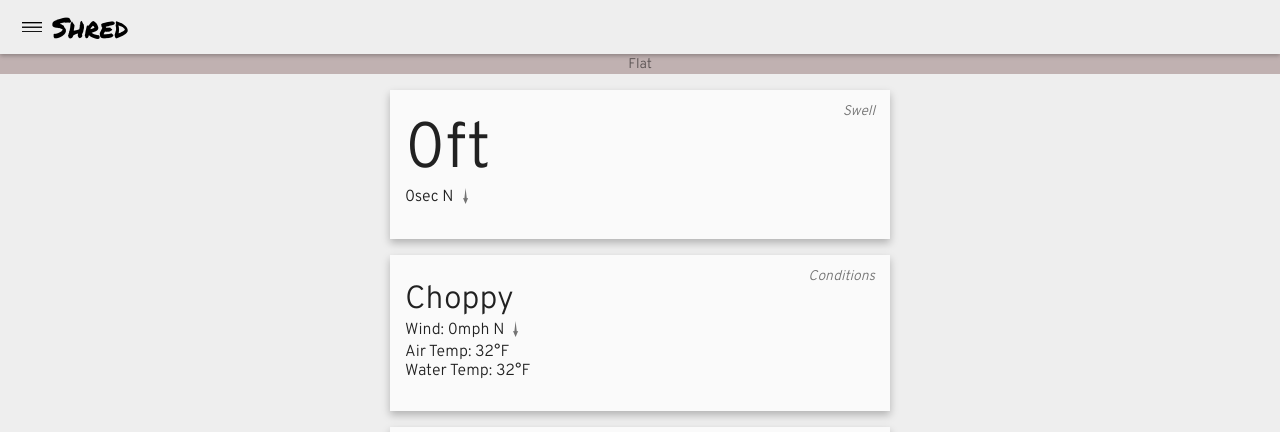
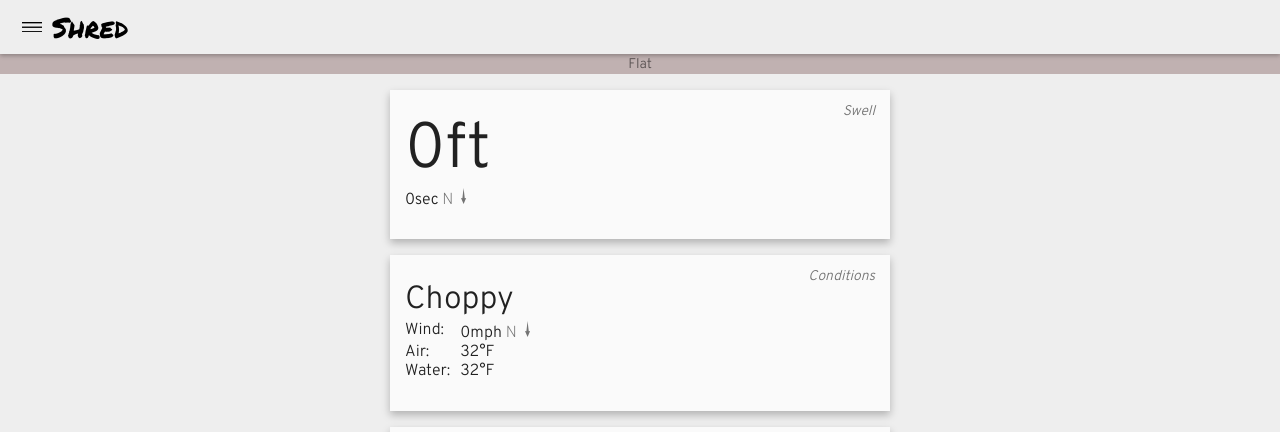
Before and after one commit to TunaSurf/ShouldIShred, a React (Create React App) app: page /1 in a window 1280 px wide. Shown: the top 432 px of the page. Built offline with nearby package versions, Linux system fonts and the light colour scheme; no server answers.

Commit message:
style alignment. add getTideData, but don't use

```diff
--- a/public/index.html
+++ b/public/index.html
@@ -10,7 +10,7 @@
     -->
     <link rel="manifest" href="%PUBLIC_URL%/manifest.json">
     <link rel="shortcut icon" href="%PUBLIC_URL%/favicon.ico">
-    <link href="https://fonts.googleapis.com/css?family=Overpass:300,400|Permanent+Marker" rel="stylesheet">
+    <link href="https://fonts.googleapis.com/css?family=Overpass:200,300,400|Permanent+Marker" rel="stylesheet">
     <link rel="stylesheet" href="https://use.fontawesome.com/releases/v5.1.0/css/all.css" integrity="sha384-lKuwvrZot6UHsBSfcMvOkWwlCMgc0TaWr+30HWe3a4ltaBwTZhyTEggF5tJv8tbt"
       crossorigin="anonymous">
     <!--
--- a/src/Card.css
+++ b/src/Card.css
@@ -38,13 +38,13 @@
   margin-bottom: .875em;
 }
 
-.card-contents p {
-  display: flex;
-  align-content: center;
+.card-contents p .direction {
+  color: rgba(0,0,0,0.54);
+  font-weight: 200;
 }
 
-.card-contents p span {
-  margin-left: 9px;
+.card-contents p .arrow-span {
+  margin-left: 8px;
 }
 
 .card-contents .arrow {
--- a/src/Swell.js
+++ b/src/Swell.js
@@ -12,7 +12,7 @@ class Swell extends Component {
     return (
       <div className="card-contents">
         <h2 className="swell-height">{this.props.swellHeight}ft</h2>
-        <p>{this.props.swellPeriod}sec {swellDirection} {this.props.swellCompass} <span>{arrow}</span></p>
+        <p>{this.props.swellPeriod}sec <span className="direction">{swellDirection} {this.props.swellCompass}</span><span className="arrow-span">{arrow}</span></p>
       </div>
     );
   }
--- a/src/Tide.css
+++ b/src/Tide.css
@@ -4,6 +4,10 @@
 
 .tide-graph-label {
   fill: rgba(0,0,0,0.87);
+}
+
+.tide-depth {
+  fill: rgba(0,0,0,0.54);
 }
 
 .triangle {
@@ -13,13 +17,13 @@
 .next-high .tide-label-left,
 .next-low .tide-label-right {
   opacity: 0;
-  animation: label-down 400ms 900ms cubic-bezier(.17,.67,.16,.99) forwards;
+  animation: label-down 400ms 850ms cubic-bezier(.17,.67,.16,.99) forwards;
 }
 
 .next-low .tide-label-left,
 .next-high .tide-label-right {
   opacity: 0;
-  animation: label-up 400ms 900ms cubic-bezier(.17,.67,.16,.99) forwards;
+  animation: label-up 400ms 850ms cubic-bezier(.17,.67,.16,.99) forwards;
 }
 
 @keyframes label-down {
--- a/src/Tide.js
+++ b/src/Tide.js
@@ -8,10 +8,10 @@ class Tide extends Component {
     let nextHighLabels = (
       <g className="next-high">
         <g className="tide-label-right" fontFamily="'Overpass-Light','Overpass'" fontSize="10">
-          <text className="tide-graph-label" x="288.959" y="29.09" transform="translate(-6.01 -6.728)">
+          <text className="tide-graph-label" x="289.959" y="29.09" transform="translate(-6.01 -6.728)">
             12:00 PM
           </text>
-          <text className="tide-graph-label" x="308.28" y="39.09" transform="translate(-6.01 -6.728)">
+          <text className="tide-graph-label tide-depth" x="306.28" y="39.09" transform="translate(-6.01 -6.728)">
             3.0 ft
           </text>
           <path className="triangle" d="M325,12.155l-6,0l3,-5.155l3,5.155Z" />
@@ -20,7 +20,7 @@ class Tide extends Component {
           <text className="tide-graph-label" x="288.959" y="29.09" transform="translate(-289.418 52.657)">
             12:00 PM
           </text>
-          <text className="tide-graph-label" x="288.959" y="39.09" transform="translate(-289.418 52.657)">
+          <text className="tide-graph-label tide-depth" x="288.959" y="39.09" transform="translate(-289.418 52.657)">
             3.0 ft
           </text>
           <path className="triangle" d="M0,94.845l6,0l-3,5.155l-3,-5.155Z" />
@@ -33,7 +33,7 @@ class Tide extends Component {
           <text className="tide-graph-label" x="288.959" y="29.09" transform="translate(-289.418 -6.728)">
             12:00 PM
           </text>
-          <text className="tide-graph-label" x="288.959" y="39.09" transform="translate(-289.418 -6.728)">
+          <text className="tide-graph-label tide-depth" x="288.959" y="39.09" transform="translate(-289.418 -6.728)">
             3.0 ft
           </text>
           <path className="triangle" d="M319,94.845l6,0l-3,5.155l-3,-5.155Z" />
@@ -42,7 +42,7 @@ class Tide extends Component {
           <text className="tide-graph-label" x="288.959" y="29.09" transform="translate(-6.01 52.657)">
             12:00 PM
           </text>
-          <text className="tide-graph-label" x="308.28" y="39.09" transform="translate(-6.01 52.657)">
+          <text className="tide-graph-label tide-depth" x="308.28" y="39.09" transform="translate(-6.01 52.657)">
             3.0 ft
           </text>
           <path className="triangle" d="M6,12.155l-6,0l3,-5.155l3,5.155Z" />
--- a/src/Wind.css
+++ b/src/Wind.css
@@ -1,3 +1,10 @@
 .conditions {
   font-size: 2em;
 }
+
+.conditions-details {
+  display: grid;
+  grid-template-columns: auto auto;
+  justify-content: start;
+  column-gap: 10px;
+}
--- a/src/Wind.js
+++ b/src/Wind.js
@@ -16,9 +16,14 @@ class Wind extends Component {
     return (
       <div className="card-contents">
         <h2 className="conditions">{this.props.texture}</h2>
-        <p>Wind: {this.props.windSpeed}mph {windDirection} {this.props.windCompass} <span>{arrow}</span></p>
-        <p>Air Temp: {toDegF(this.props.airTemp)}</p>
-        <p>Water Temp: {toDegF(this.props.waterTemp)}</p>
+        <section className="conditions-details">
+          <p>Wind:</p>
+          <p>{this.props.windSpeed}mph <span className="direction">{windDirection} {this.props.windCompass}</span><span className="arrow-span">{arrow}</span></p>
+          <p>Air:</p>
+          <p>{toDegF(this.props.airTemp)}</p>
+          <p>Water:</p>
+          <p>{toDegF(this.props.waterTemp)}</p>
+        </section>
       </div>
     );
   }
```
Also changed, not shown: 1 other file (tests, documents, lock files or other folders).
